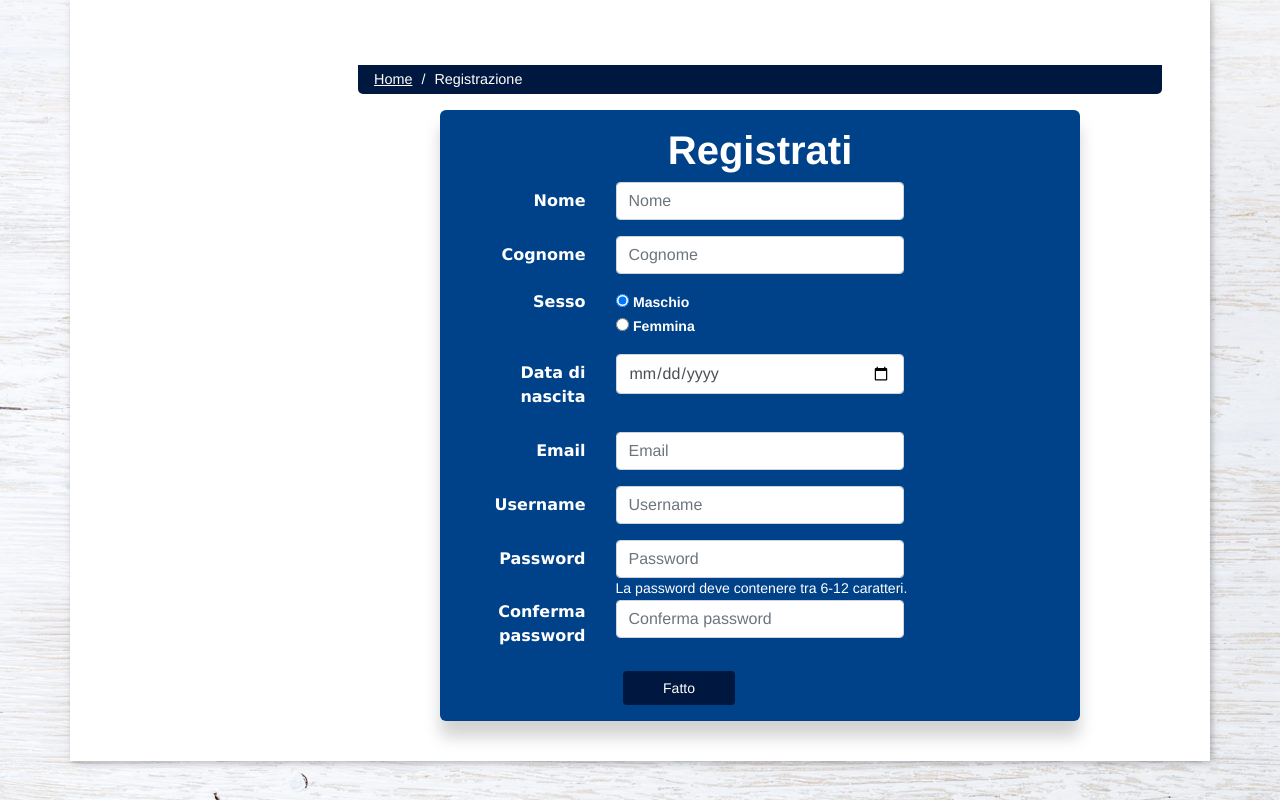
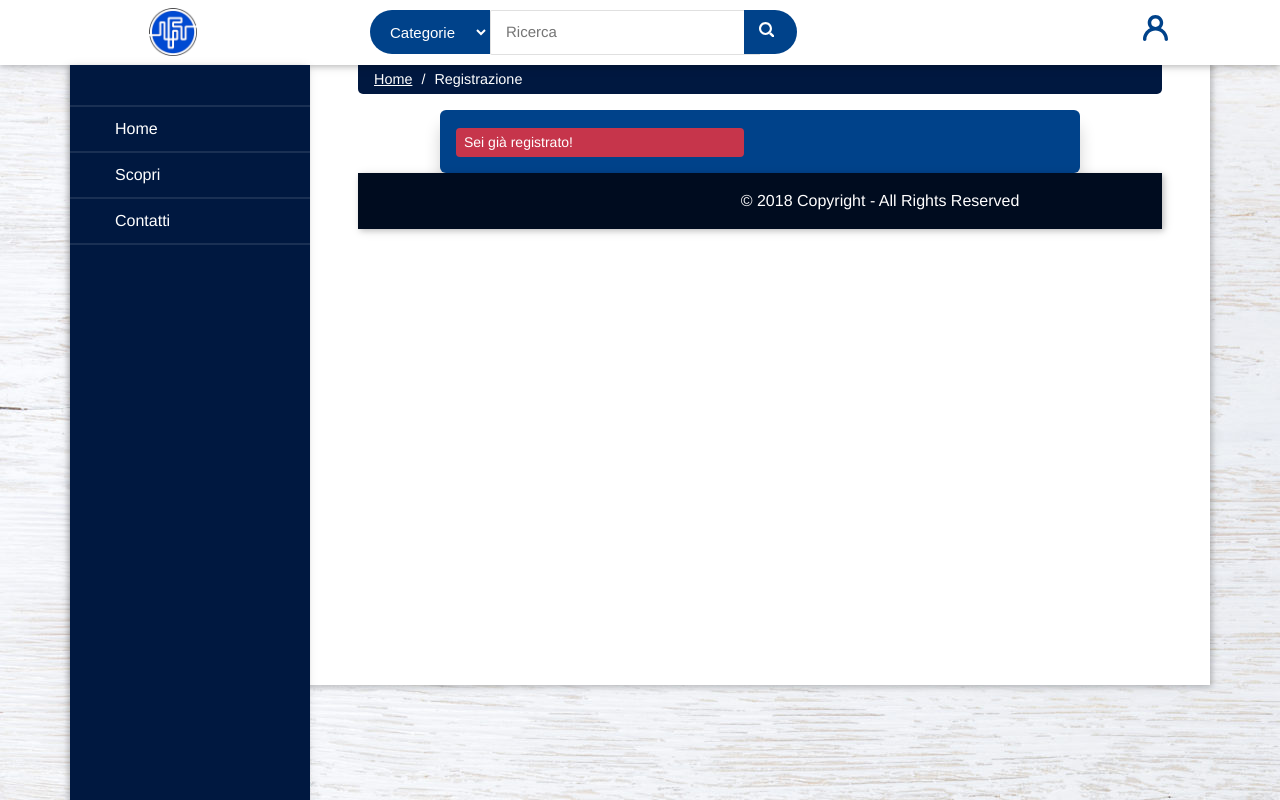
Before and after one commit to benny1693/FiloDiArianna, a PHP site: page /PHP/registrazione.php in a window 1280 px wide. Run offline with PHP 8.4, Linux system fonts and the light colour scheme; the visitor is signed in with stand-in values (Sample User, id 1).

Commit message:
Prima versione della registrazione

```diff
--- a/PHP/UnregisteredUser.php
+++ b/PHP/UnregisteredUser.php
@@ -24,7 +24,7 @@ class UnregisteredUser extends User{
 		$this->getDBConnection()->query(
 			"CALL insertUser('$username','".addslashes($name)."','".addslashes($surname)."','$birthDate','$gender','$email','$password',0)");
 
-		return $this->getDBConnection()->getConnection()->affected_rows;
+		return $this->getDBConnection()->getConnection()->mysqlstate == '00000';
 	}
 
 	public function setSessionVars() {
--- a/PHP/accesso.php
+++ b/PHP/accesso.php
@@ -54,10 +54,7 @@ init();
 				</div>';
 
                 if (isset($_SESSION['login_error']) && ($_SESSION['login_error']))
-                    echo '
-				<div class="invalid-feedback">
-					<p>Password o username non validi.</p>
-				</div>';
+                    printInvalidFeedback('Username o password errati');
 
                 echo '
 				<div class="form-group row col-sm-10 col-sm-offset-3">
--- a/PHP/logout.php
+++ b/PHP/logout.php
@@ -7,7 +7,7 @@
  */
 
 require_once 'utilities.php';
-init();
+session_start();
 session_destroy();
 
 header('Location: '.$_SERVER['HTTP_REFERER']);
--- a/PHP/registrazione.php
+++ b/PHP/registrazione.php
@@ -1,3 +1,7 @@
+<?php
+require_once 'utilities.php';
+init();
+?>
 <!DOCTYPE html>
 <html xmlns="http://www.w3.org/1999/xhtml" xml:lang="it-IT" lang="it-IT">
 
@@ -14,6 +18,7 @@
 
 <body>
 	<!-- HEADER / SIDEBAR -->
+    <?php include_once 'header.php'; ?>
 	<div id="page-content-wrapper" class="container-fluid">
 		<nav aria-label="breadcrumb">
 			<p class="sr-only">Ti trovi in:</p>
@@ -24,63 +29,65 @@
 		</nav>
 
 		<section id="registrazione">
-			<h1>Registrati</h1>
 
-			<form data-toggle="validator">
+            <?php
+            if ($_SESSION['ID'] != -1)
+                printInvalidFeedback('Sei gi&agrave; registrato!');
+            else
+                echo '
+            <h1>Registrati</h1>
+            <form data-toggle="validator" action="registration.php" method="post">
 
 				<div class="form-group row">
 					<label for="inputName" class="col-sm-3 col-form-label">Nome</label>
 					<div class="col-sm-9">
-						<input type="text" class="form-control" id="inputName" placeholder="Nome" data-error="Nome non valido" required="required" />
+						<input type="text" class="form-control" id="inputName" name="name" placeholder="Nome" data-error="Nome non valido" required="required" />
 					</div>
 				</div>
 
 				<div class="form-group row">
-					<label for="inputSurename" class="col-sm-3 col-form-label">Cognome</label>
+					<label for="inputSurname" class="col-sm-3 col-form-label">Cognome</label>
 					<div class="col-sm-9">
-						<input type="text" class="form-control" id="inputSurename" placeholder="Cognome" data-error="Cognome non valido" required="required" />
+						<input type="text" class="form-control" id="inputSurname" name="surname" placeholder="Cognome" data-error="Cognome non valido" required="required" />
 					</div>
 				</div>
 
-				<!-- <fieldset class="form-group"> -->
 				 <fieldset class="form-group row">
 					 <legend class="col-sm-3 col-form-label">Sesso</legend>
 					 <div class="col-sm-9">
 						 <div class="form-check">
-							 <input class="form-check-input" type="radio" name="gridRadios" id="gridRadios1" value="option1" checked="checked" />
+							 <input class="form-check-input" type="radio" name="gender" id="male" value="M" checked="checked" />
 							 <label class="form-check-label" for="gridRadios1">
 								 Maschio
 							 </label>
 						 </div>
 						 <div class="form-check">
-							 <input class="form-check-input" type="radio" name="gridRadios" id="gridRadios2" value="option2"/>
+							 <input class="form-check-input" type="radio" name="gender" id="female" value="F"/>
 							 <label class="form-check-label" for="gridRadios2">
 								 Femmina
 							 </label>
 						 </div>
 					 </div>
 				 </fieldset>
-			<!--  </fieldset> -->
 
 				<div class="form-group row">
 				      <label for="inputDate" class="col-sm-3 col-form-label">Data di nascita</label>
 							<div class="col-sm-9">
-				      <input type="date" class="form-control" id="inputDate" />
+				      <input type="date" class="form-control" id="inputDate" name="birthdate"/>
 				    </div>
 				</div>
 
 				<div class="form-group row">
 					<label for="inputEmail" class="col-sm-3 col-form-label" lang="en">Email</label>
 					<div class="col-sm-9">
-						<input type="email" class="form-control" id="inputEmail" placeholder="Email" data-error="Mail non valida" required="required" />
-						<!-- <div class="help-block with-errors"></div> -->
+						<input type="email" class="form-control" id="inputEmail" name="email" placeholder="Email" data-error="Mail non valida" required="required" />
 					</div>
 				</div>
 
 				<div class="form-group row">
 					<label for="inputUsername" class="col-sm-3 col-form-label" lang="en">Username</label>
 					<div class="col-sm-9">
-						<input type="text" class="form-control" id="inputUsername" placeholder="Username" required="required" />
+						<input type="text" class="form-control" id="inputUsername" name="username" placeholder="Username" required="required" />
 					</div>
 				</div>
 
@@ -88,23 +95,22 @@
 
 					<label for="inputPassword" class="col-sm-3 col-form-label" lang="en">Password</label>
 					<div class="col-sm-9">
-						<input type="password" data-minlength="6" data-maxlength="12" class="form-control" id="inputPassword" placeholder="Password" required="required" />
+						<input type="password" data-minlength="6" data-maxlength="12" class="form-control" name="password" id="inputPassword" placeholder="Password" required="required" />
 						<p class="help-block">La password deve contenere tra 6-12 caratteri.</p>
 					</div>
-					<label for
-					="inputPasswordConfirm" class="col-sm-3 col-form-label">Conferma password</label>
+					<label for="inputPasswordConfirm" class="col-sm-3 col-form-label">Conferma password</label>
 					<div class="col-sm-9">
-						<input type="password" class="form-control" id="inputPasswordConfirm" placeholder="Conferma password" required="required" />
-						<!-- <div class="help-block with-errors"></div> -->
+						<input type="password" class="form-control" id="inputPasswordConfirm" name="confirmpass" placeholder="Conferma password" required="required" />
 					</div>
 				</div>
 
 				<div class="col-sm-10 col-sm-offset-3">
 					<button type="submit" class="btn  btn-outline-primary">Fatto</button>
 				</div>
-			</form>
-
+			</form>';
+        ?>
 		</section>
+		<?php include_once '../HTML/footer.html'; ?>
 	</div>
 </body>
 
--- a/PHP/utilities.php
+++ b/PHP/utilities.php
@@ -88,6 +88,12 @@ function printNavigation($page,$pages){
             <ul class="query">';
 }
 
+function printInvalidFeedback($message){
+	echo "
+				<div class=\"invalid-feedback\">
+					<p>$message</p>
+				</div>";
+}
 
 
 /*
```
Also changed, not shown: PHP/registration.php (added, +24 -0 lines).
